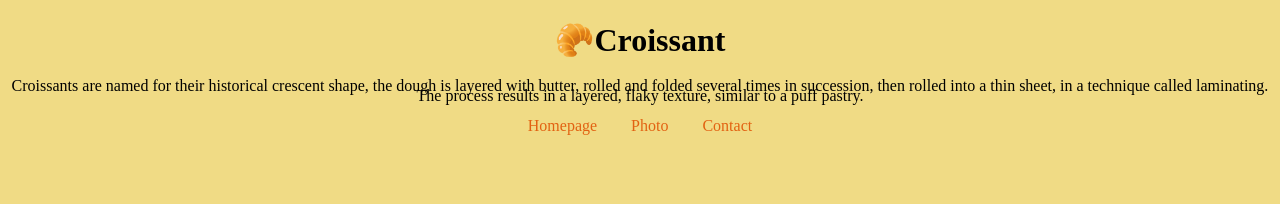
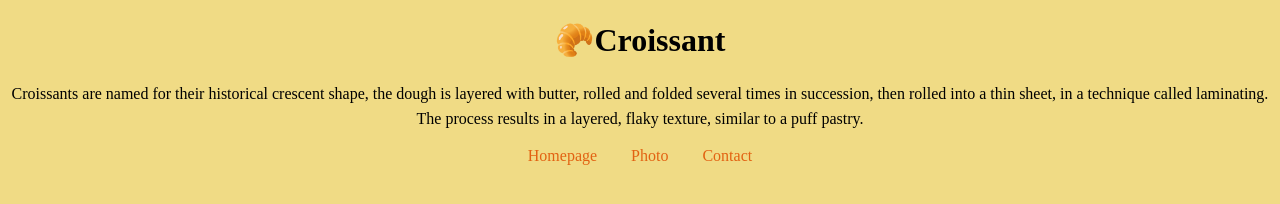
Before and after one commit to SabinaAkhundova/croissant_project, a plain HTML site: page index.html in a window 1280 px wide. Drawn offline with Linux system fonts and the light colour scheme.

Commit message:
line height in p

```diff
--- a/css/styles.css
+++ b/css/styles.css
@@ -7,7 +7,7 @@ p {
   text-align: center;
 }
 .about-paragraph {
-  line-height: 10px;
+  line-height: 25px;
 }
 .croissant-photo {
   max-width: 100%;
```
